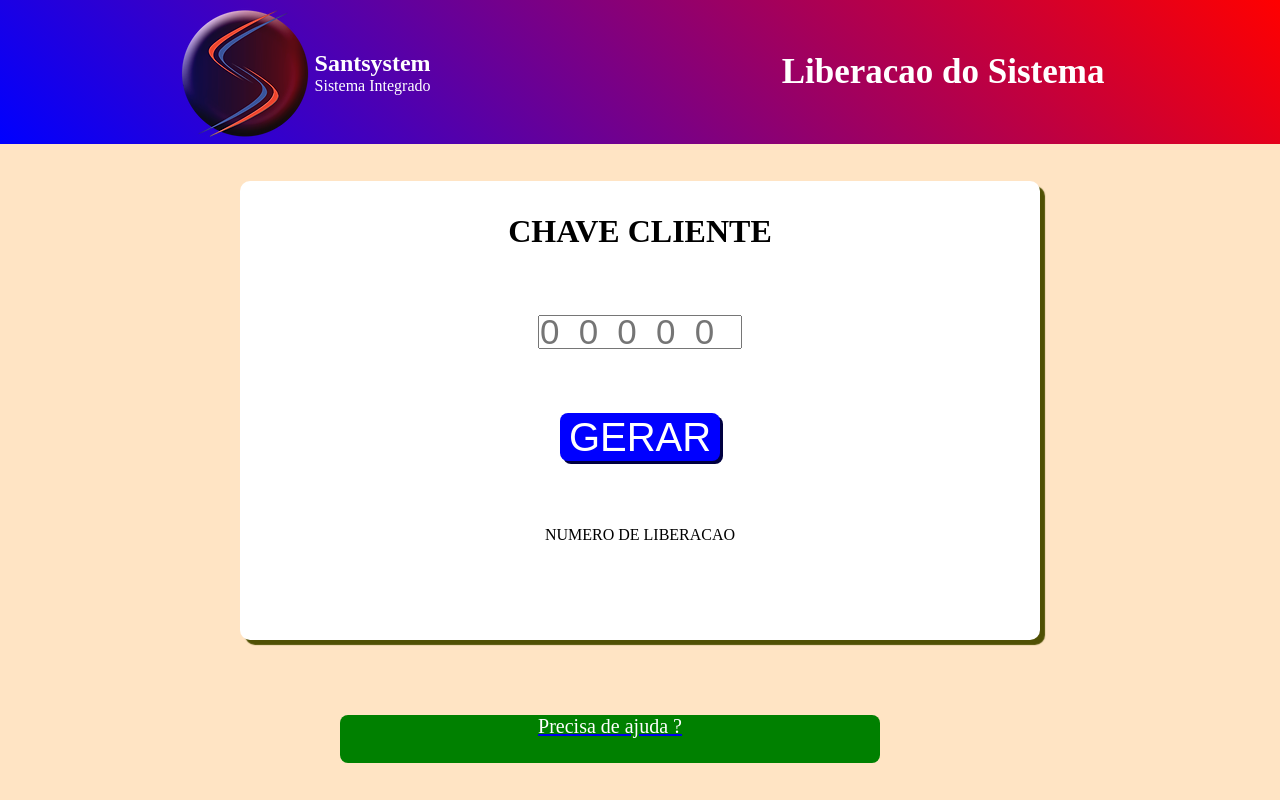
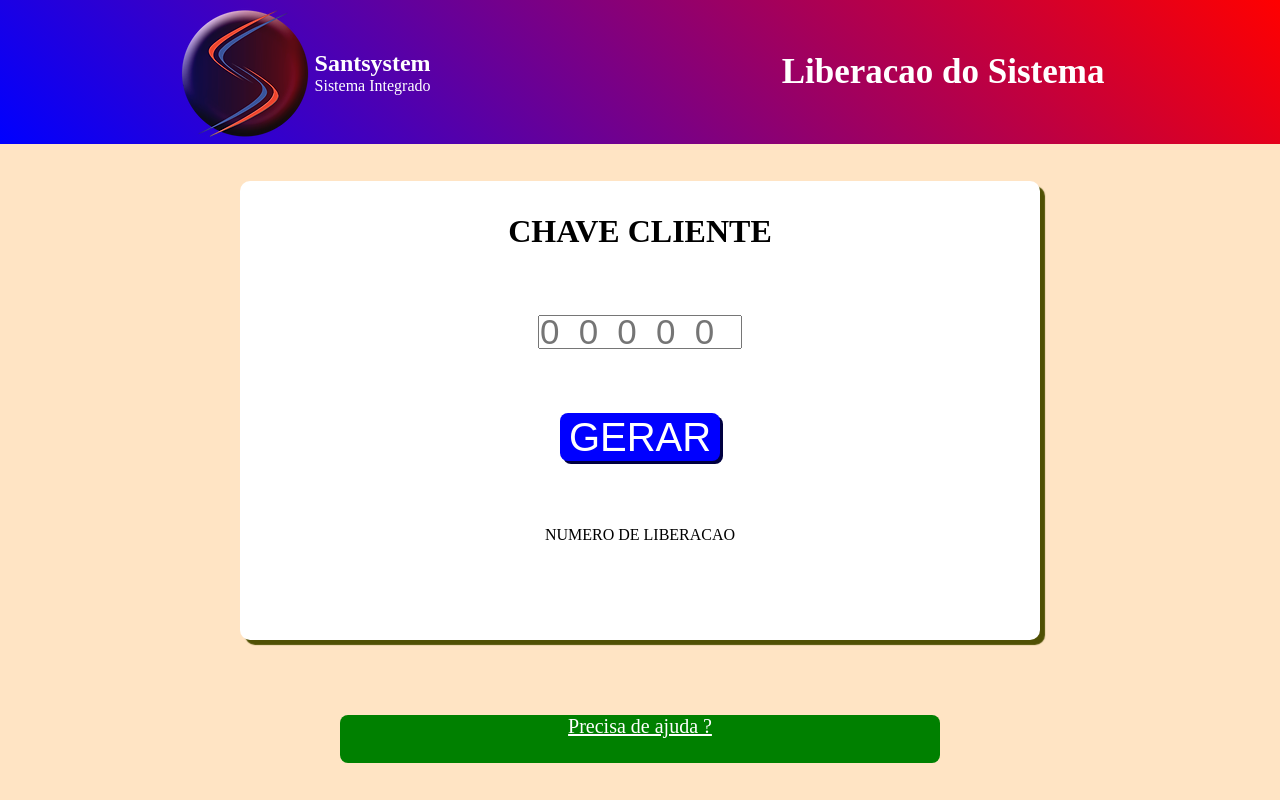
Before and after one commit to GutoQuirino/liberacaoss, a React (Create React App) app: page / in a window 1280 px wide. Built offline with nearby package versions, Linux system fonts and the light colour scheme.

Commit message:
correcao whats

```diff
--- a/src/components/Whats.js
+++ b/src/components/Whats.js
@@ -1,8 +1,9 @@
+
 const Whats = () => {
 
     return (
 
-        <a href="https://wa.me/551144936100"><div className="whats">Precisa de ajuda ?</div></a>
+        <a href="https://wa.me/551144936100" className="whats"><div >Precisa de ajuda ?</div></a>
     )
 
 }
```
